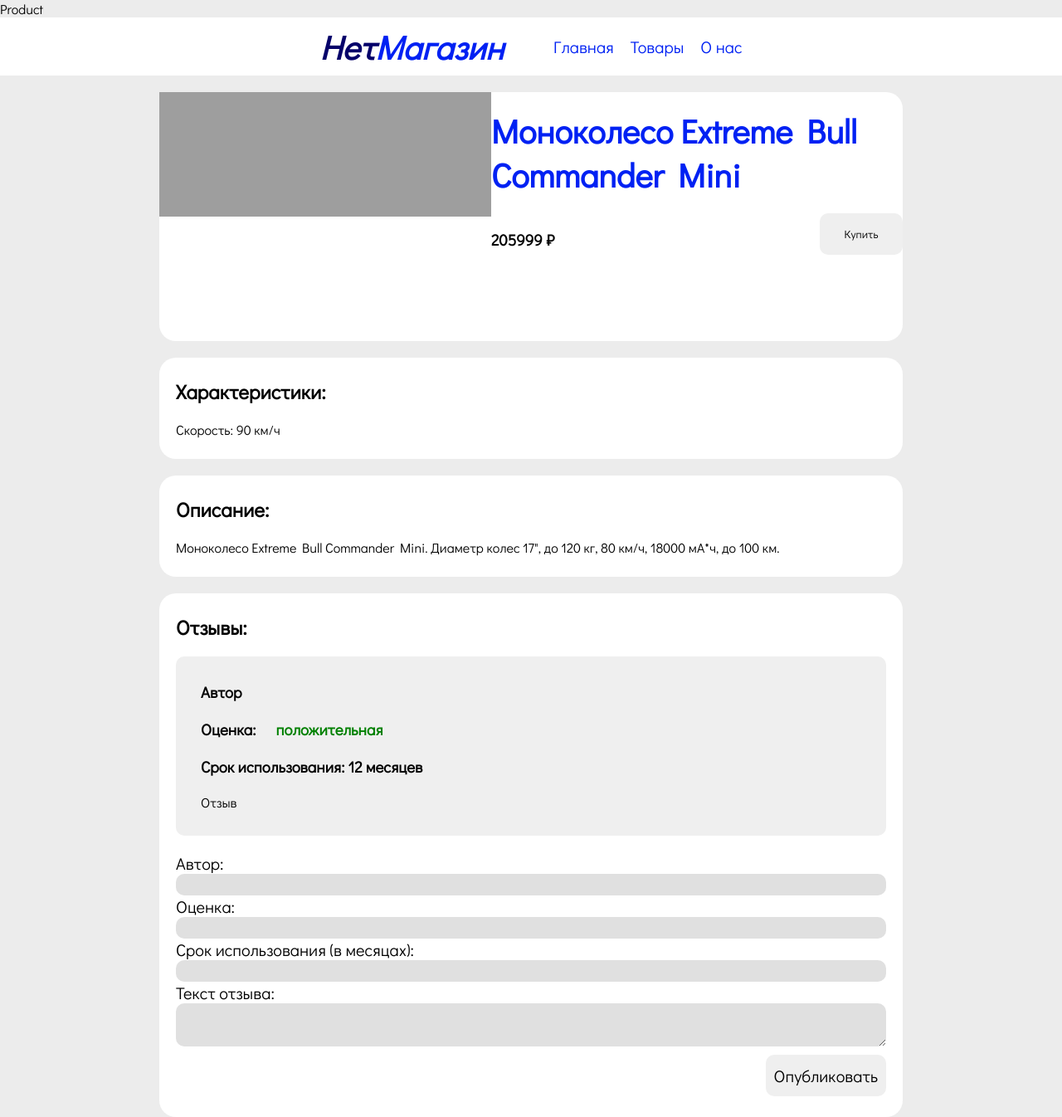
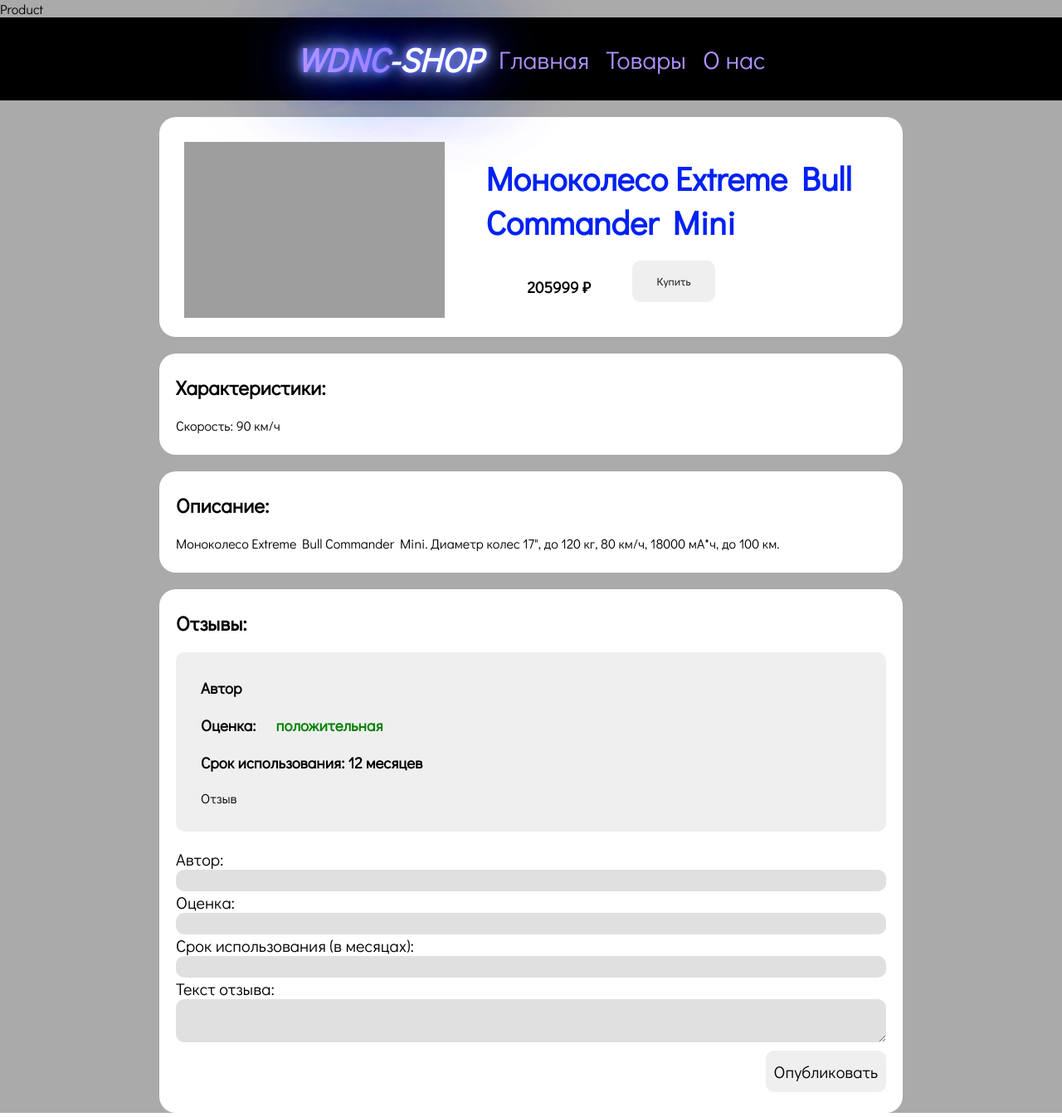
Before and after one commit to thewdnc/artshop, a Django app: page /product/1 in a window 1280 px wide. Shown: the whole page at 83% size. Run offline with Django 5.2, Linux system fonts and the light colour scheme; data comes from the database, SQL or seed files in the repository; both versions use the stored data as it was after the commit; grey boxes are pictures that could not be loaded.

Commit message:
редактирование стилей + добавлен неон

```diff
--- a/pythonProject1/internetshop/shop/static/style.css
+++ b/pythonProject1/internetshop/shop/static/style.css
@@ -1,7 +1,7 @@
 @import url('https://fonts.googleapis.com/css2?family=Didact+Gothic&display=swap');
 
 html, body {
-    background-color: #ececec;
+    background-color: #aaaaaaf0;
     padding: 0;
     margin: 0;
 }
@@ -14,9 +14,20 @@ h1 {
     font-size: 40px;
     color: #0021f3;
     font-style: italic;
-    margin: 0;
 
-    margin-right: 40px;
+}
+
+.neonText{
+color: #fff;
+  text-shadow:
+      0 0 7px #5665ff,
+      0 0 10px #5665ff,
+      0 0 21px #fff,
+      0 0 42px #4265fc,
+      0 0 82px #4265fc,
+      0 0 92px #4265fc,
+      0 0 102px #4265fc,
+      0 0 151px #4265fc;
 }
 
 .productPreview {
@@ -25,8 +36,10 @@ h1 {
 }
 
 .productImage {
-    max-width: 50%;
-    max-height: 50%;
+    max-width: 35%;
+    max-height: 80%;
+    margin-left: 30px;
+    margin-top: 30px;
 }
 
 .product {
@@ -37,7 +50,7 @@ h1 {
     margin-top: 20px;
     background-color: white;
     border-radius: 20px;
-    padding: 10px;
+    padding: 20px;
 
     width: 60%;
 }
@@ -59,22 +72,22 @@ button {
     flex-direction: row;
     align-items: center;
     justify-content: center;
-    background-color: white;
+    background-color: black;
     padding: 0;
     margin: 0;
-    height: 70px;
+    height: 100px;
 }
 
 a {
-    color: black;
+    color: #b092ff;;
     text-decoration: none;
 }
 
 .navlink {
     margin-left: 20px;
     text-decoration: none;
-    color: #0021f3;
-    font-size: 20px;
+    color: #b092ff;
+    font-size: 30px;
     cursor: pointer;
 }
 
@@ -113,12 +126,14 @@ button {
 
 .productTitle {
     margin-top: 20px;
+    margin-right: 50px;
 
 }
 
 .productTitle * {
     font-style: normal;
     margin-bottom: 20px;
+    margin-left: 50px;
 }
 
 .productDescription {
--- a/pythonProject1/internetshop/shop/templates/index.html
+++ b/pythonProject1/internetshop/shop/templates/index.html
@@ -3,7 +3,7 @@
 
 <div class="navigation">
 
-<h1><span style="color: #05016a">Нет</span>Магазин</h1>
+<h1 class="neonText"><span style="color: #b092ff">WDNC</span>-SHOP</h1>
 
 <a class="navlink" href="/">Главная</a>
 <a class="navlink" href="/products">Товары</a>
--- a/pythonProject1/internetshop/shop/templates/product.html
+++ b/pythonProject1/internetshop/shop/templates/product.html
@@ -4,7 +4,7 @@ Product
 
 <div class="navigation">
 
-<h1><span style="color: #05016a">Нет</span>Магазин</h1>
+<h1 class="neonText"><span style="color: #b092ff">WDNC</span>-SHOP</h1>
 
 <a class="navlink" href="/">Главная</a>
 <a class="navlink" href="/products">Товары</a>
```
Also changed, not shown: pythonProject1/internetshop/db.sqlite3.
